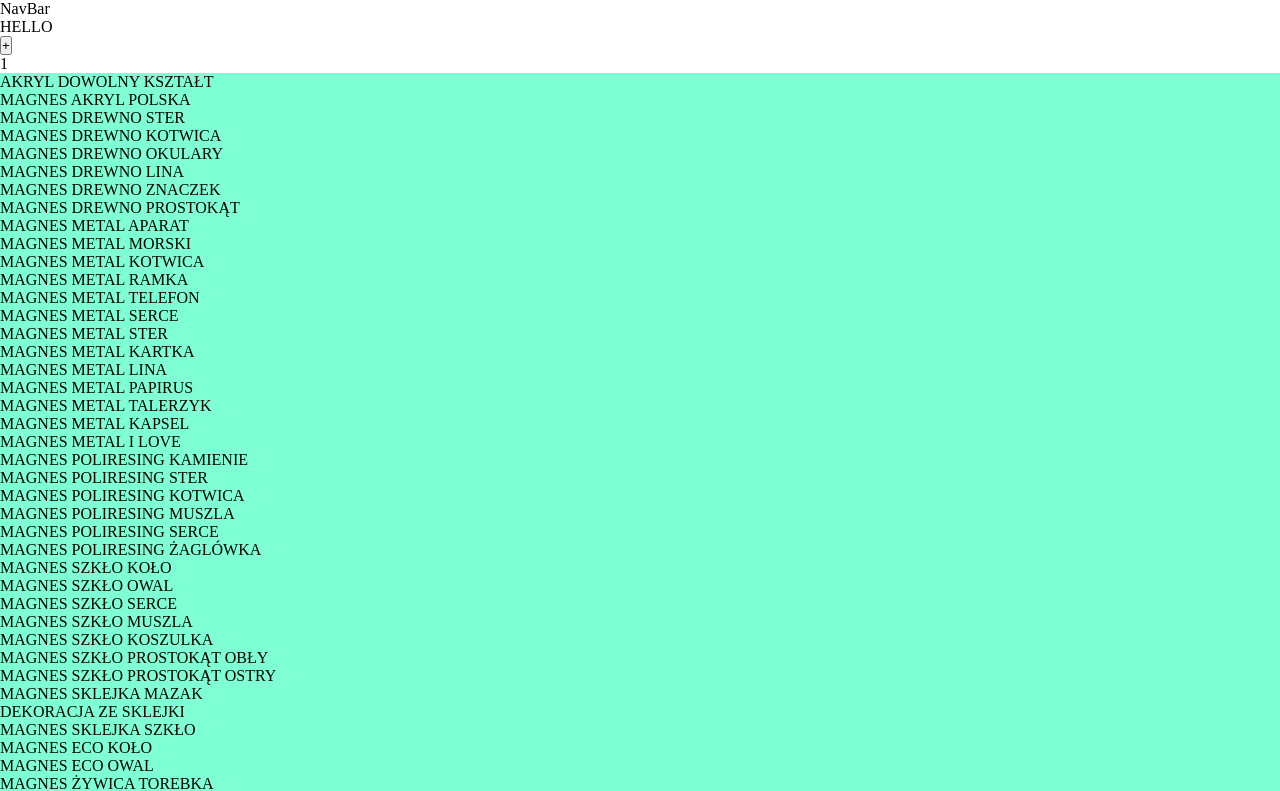
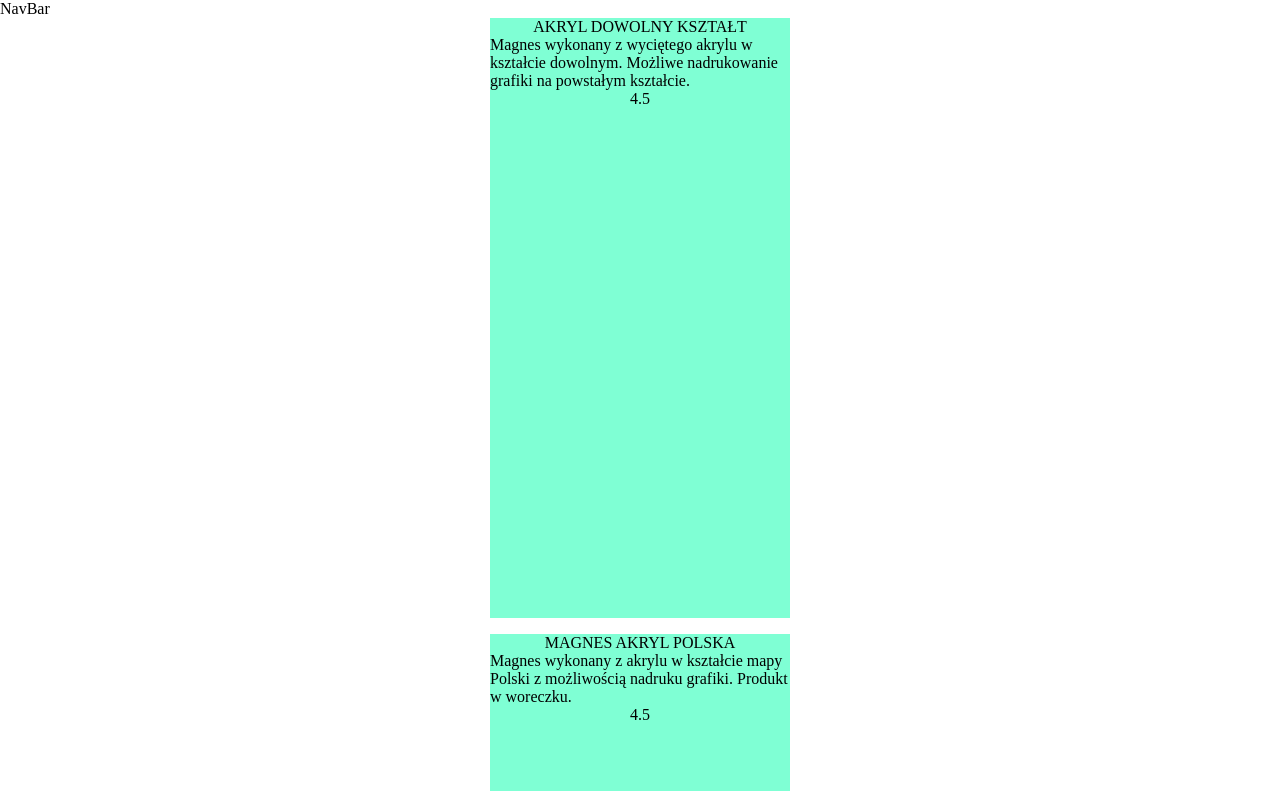
Before and after one commit to marcinzygan/rezon-product-catalogue, a Next.js app: page / in a window 1280 px wide. Shown: the top 791 px of the page. Built offline with nearby package versions, Linux system fonts and the light colour scheme.

Commit message:
added styles and display data for productCard

```diff
--- a/src/components/productCard/ProductCard.js
+++ b/src/components/productCard/ProductCard.js
@@ -4,13 +4,16 @@ import { useSelector } from "react-redux";
 const ProductCard = () => {
   const data = useSelector((state) => state.data.originalData);
   console.log(data);
-  return data.map((product) => (
-    <>
-      <div className={classes.background}>
-        <div key={product.id}>{product.identyfikator}</div>
+  const cards = data.map((product) => (
+    <div className={classes.cards__container}>
+      <div className={classes.card} key={product.id}>
+        <div>{product.identyfikator}</div>
+        <div>{product.opis}</div>
+        <div>{product.cena}</div>
       </div>
-    </>
+    </div>
   ));
+  return <div className={classes.cards__container}>{cards}</div>;
 };
 
 export default ProductCard;
--- a/src/components/productCard/productCard.module.css
+++ b/src/components/productCard/productCard.module.css
@@ -1,3 +1,18 @@
-.background {
+.cards__container {
+  display: flex;
+  justify-content: center;
+  align-items: center;
+  flex-direction: column;
+  gap: 1rem;
+}
+
+.card {
+  width: 300px;
+  height: 600px;
+  margin: 0 auto;
   background-color: aquamarine;
+  display: flex;
+  flex-direction: column;
+  justify-content: flex-start;
+  align-items: center;
 }
--- a/src/pages/index.js
+++ b/src/pages/index.js
@@ -16,9 +16,6 @@ export default function Home() {
         <link rel="icon" href="/favicon.ico" />
       </Head>
       <main>
-        <div>HELLO</div>
-        <button onClick={() => dispatch(nextPage())}>+</button>
-        <p>{pageNumber}</p>
         <ProductCard />
       </main>
     </>
```
